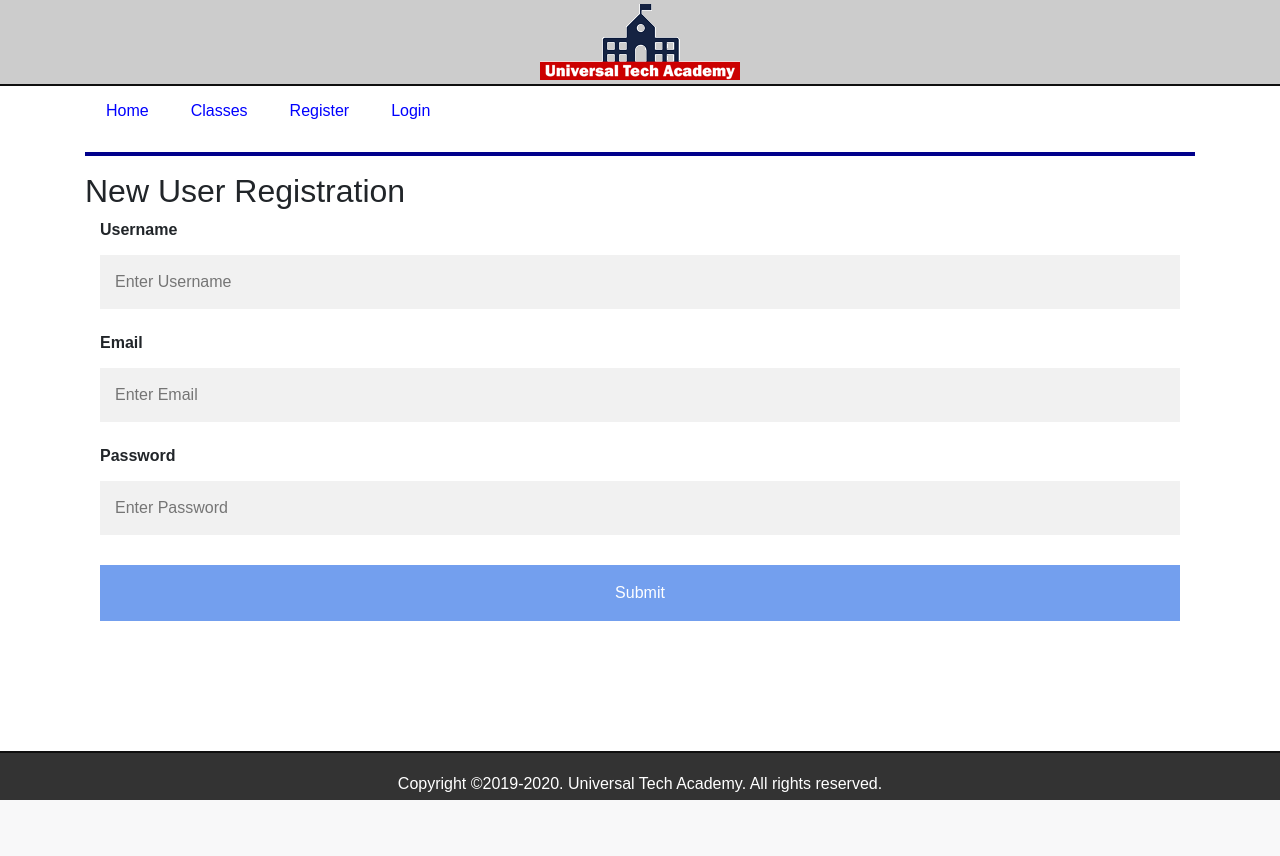
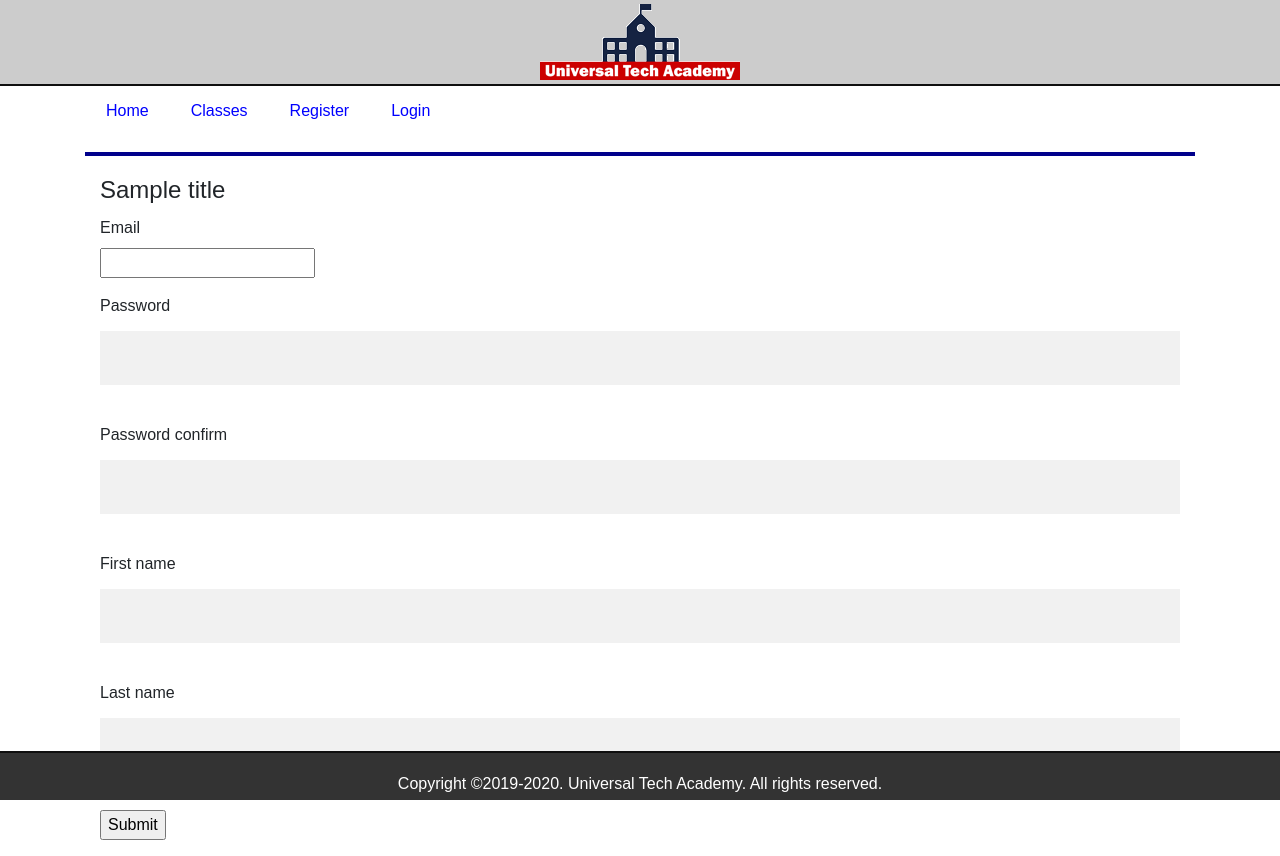
Before and after one commit to moonman369/Enrollment, a Python web app: template application/templates/register.html in a window 1280 px wide. Before the commit the page ends 800 px from the top, so only its background shows below. Run offline with Jinja, Linux system fonts and the light colour scheme; the template is opened without the code that fills it: most values are stand-ins (such as "Sample title", 1, 10 or a date in 2020); form fields are guessed from the names that the template uses; some libraries are stand-ins or nearby versions.

Commit message:
Minor changes to login andrester templates

```diff
--- a/application/forms.py
+++ b/application/forms.py
@@ -21,4 +21,4 @@ class RegisterForm(FlaskForm):
     def validate_email(self, email):
         user = User.objects(email=email.data).first()
         if user:
-            raise ValidationError('Email is already in use. Choose an different email and try again.')
+            raise ValidationError('Email is already in use. Choose a different email and try again.')
--- a/application/templates/register.html
+++ b/application/templates/register.html
@@ -1,24 +1,53 @@
-{% extends "layout.html" %} {% block content %}
-<h2>New User Registration</h2>
+
+{% extends "layout.html" %}
+
+{% block content %}
 
 <div class="container">
-  <form name="register" action="register.php" method="get">
-    <label for="username"><b>Username</b></label>
-    <input type="text" placeholder="Enter Username" name="username" required />
-    <br />
-    <label for="email"><b>Email</b></label>
-    <input type="text" placeholder="Enter Email" name="email" required />
-    <br />
-    <label for="password"><b>Password</b></label>
-    <input
-      type="password"
-      placeholder="Enter Password"
-      name="password"
-      required
-    />
-    <br class="clear" />
-    <input class="btn-submit" type="submit" name="submit" />
-  </form>
+     <form name="login" action="" method="post" novalidate>
+    <fieldset class="form-group">
+        <legend>{{title}}</legend>
+        {{ form.hidden_tag() }}
+            <p> {{ form.email.label }}</br>
+                {{ form.email }}
+                {% for error in form.email.errors %}
+                 <span class="error-message">{{ error }}</span>
+                {% endfor %}
+            </p>
+
+            <p> {{ form.password.label }}</br>
+                {{ form.password }}
+                {% for error in form.password.errors %}
+                 <span class="error-message">{{ error }}</span>
+                {% endfor %}
+            </p>
+
+            <p> {{ form.password_confirm.label }}</br>
+                {{ form.password_confirm }}
+                {% for error in form.password_confirm.errors %}
+                 <span class="error-message">{{ error }}</span>
+                {% endfor %}
+            </p>
+
+            <p> {{ form.first_name.label }}</br>
+                {{ form.first_name }}
+                {% for error in form.first_name.errors %}
+                 <span class="error-message">{{ error }}</span>
+                {% endfor %}
+            </p>
+
+            <p> {{ form.last_name.label }}</br>
+                {{ form.last_name }}
+                {% for error in form.last_name.errors %}
+                 <span class="error-message">{{ error }}</span>
+                {% endfor %}
+            </p>
+
+            <p>
+                {{ form.submit() }}
+            </p>
+
+    </fieldset>
+    </form>
 </div>
-<br /><br />
 {% endblock %}
```
Also changed, not shown: application/templates/login.html (+8 -9 lines).
